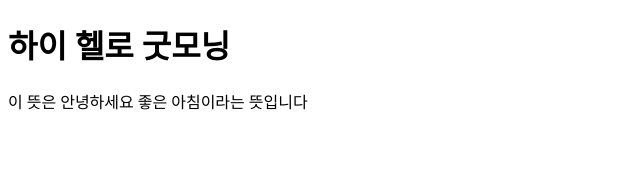
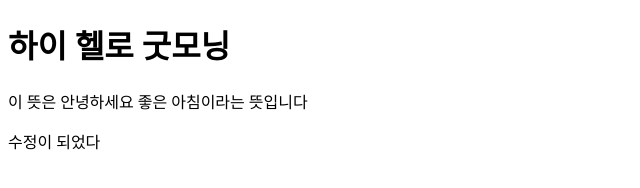
Before and after one commit to BestShes/second_git, a plain HTML site: page index.html in a window 1280 px wide. Shown: the whole page, without its empty margins (0-640 px from the left). Drawn offline with Linux system fonts and the light colour scheme.

```diff
--- a/index.html
+++ b/index.html
@@ -9,5 +9,6 @@
 <body>
   <h1>하이 헬로 굿모닝</h1>
   <p>이 뜻은 안녕하세요 좋은 아침이라는 뜻입니다</p>
+  <p>수정이 되었다</p>
 </body>
 </html>
```
